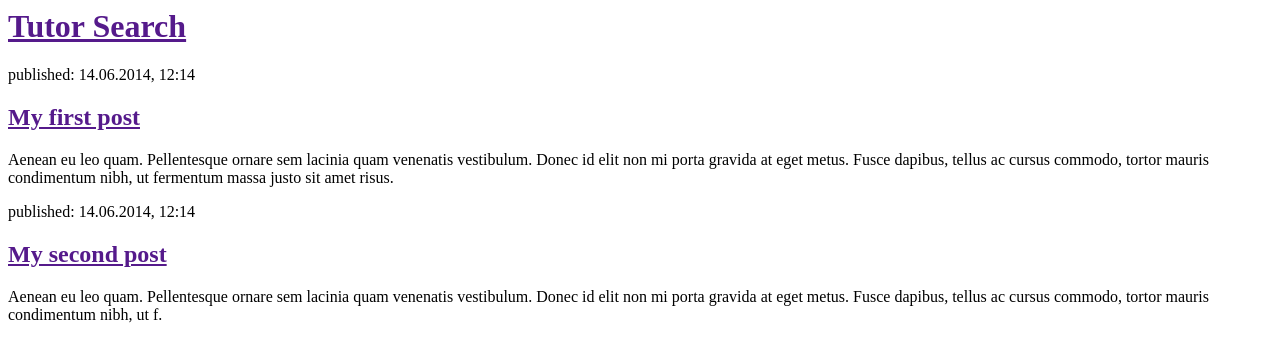
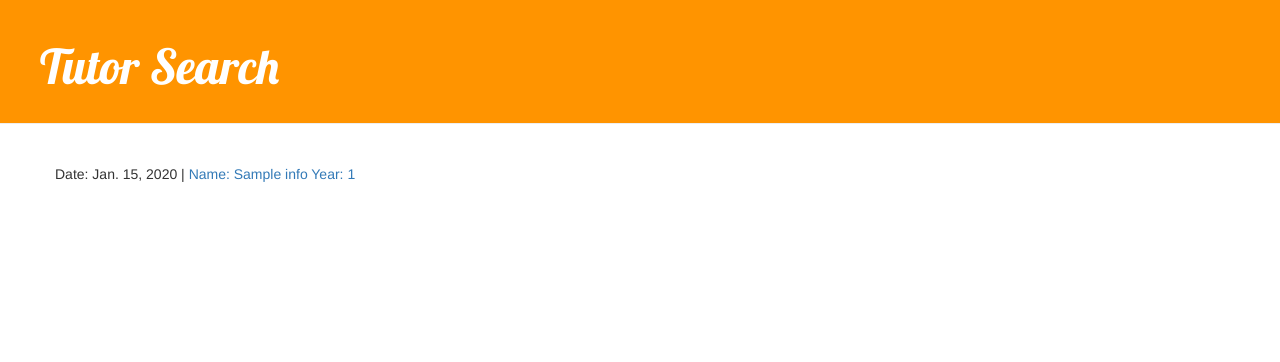
Before and after one commit to Rostradamus/StudentInfoApp, a Django app: page / in a window 1280 px wide. Shown: the top 362 px of the page. Run offline with Django 3.2, Linux system fonts and the light colour scheme; tables that the repository leaves empty hold one stand-in row (values such as "Sample post"); some libraries are stand-ins or nearby versions.

Commit message:
added static

```diff
--- /dev/null
+++ b/websearch/static/css/websearch.css
@@ -0,0 +1,59 @@
+div.list {
+    padding-left: 20px;
+}
+
+div.header {
+    color: #FCA205;
+    font-family: 'Lobster';
+}
+
+.page-header {
+    background-color: #ff9400;
+    margin-top: 0;
+    padding: 20px 20px 20px 40px;
+}
+
+.page-header h1, .page-header h1 a, .page-header h1 a:visited, .page-header h1 a:active {
+    color: #ffffff;
+    font-size: 36pt;
+    text-decoration: none;
+}
+
+.content {
+    margin-left: 40px;
+}
+
+h1, h2, h3, h4 {
+    font-family: 'Lobster', cursive;
+}
+
+.date {
+    color: #828282;
+}
+
+.save {
+    float: right;
+}
+
+.post-form textarea, .post-form input {
+    width: 100%;
+}
+
+.top-menu, .top-menu:hover, .top-menu:visited {
+    color: #ffffff;
+    float: right;
+    font-size: 26pt;
+    margin-right: 20px;
+}
+
+.post {
+    margin-bottom: 10px;
+}
+
+.post h1 a, .post h1 a:visited {
+    color: #000000;
+}
+
+.content {
+    margin-left: 40px;
+}
--- a/websearch/templates/websearch/info_list.html
+++ b/websearch/templates/websearch/info_list.html
@@ -1,22 +1,40 @@
+{% load staticfiles %}
+
 <html>
     <head>
         <title>Tutor Search</title>
+        <link rel="stylesheet" href="//maxcdn.bootstrapcdn.com/bootstrap/3.2.0/css/bootstrap.min.css">
+        <link rel="stylesheet" href="//maxcdn.bootstrapcdn.com/bootstrap/3.2.0/css/bootstrap-theme.min.css">
+        <link rel="stylesheet" href="{% static 'css/websearch.css' %}">
+        <link href="//fonts.googleapis.com/css?family=Lobster&subset=latin,latin-ext" rel="stylesheet" type="text/css">
     </head>
     <body>
-        <div>
-            <h1><a href="">Tutor Search</a></h1>
+        <div class="page-header">
+            <h1><a href="/">Tutor Search</a></h1>
+        </div>
+        <br>
+
+        <div class="content container">
+            <div class="row">
+                <div class="col-md-8">
+                    {% for info in infos %}
+                        <div class="post">
+                            Date: {{ info.created_date.date }} |
+                            <a href=""> Name: {{ info.name }} Year: {{ info.year }} </a>
+                        </div>
+                    {% endfor %}
+                </div>
+            </div>
         </div>
 
-        <div>
-            <p>published: 14.06.2014, 12:14</p>
-            <h2><a href="">My first post</a></h2>
-            <p>Aenean eu leo quam. Pellentesque ornare sem lacinia quam venenatis vestibulum. Donec id elit non mi porta gravida at eget metus. Fusce dapibus, tellus ac cursus commodo, tortor mauris condimentum nibh, ut fermentum massa justo sit amet risus.</p>
-        </div>
-
-        <div>
-            <p>published: 14.06.2014, 12:14</p>
-            <h2><a href="">My second post</a></h2>
-            <p>Aenean eu leo quam. Pellentesque ornare sem lacinia quam venenatis vestibulum. Donec id elit non mi porta gravida at eget metus. Fusce dapibus, tellus ac cursus commodo, tortor mauris condimentum nibh, ut f.</p>
-        </div>
+{#        {% for info in infos %}#}
+{#            <div class="list">#}
+{#                Created: {{ info.created_date.date }}#}
+{#                <a href="">#}
+{#                    Name: {{ info.name }} Year: {{ info.year }}#}
+{#                </a>#}
+{#            </div>#}
+{#            <br>#}
+{#        {% endfor %}#}
     </body>
 </html>
--- a/websearch/views.py
+++ b/websearch/views.py
@@ -1,6 +1,8 @@
 from django.shortcuts import render
-
+from django.utils import timezone
+from .models import Info
 
 # Create your views here.
 def info_list(request):
-    return render(request, 'websearch/info_list.html', {})
+    infos = Info.objects.all().order_by('-year').order_by('-created_date')
+    return render(request, 'websearch/info_list.html', {'infos': infos})
```
